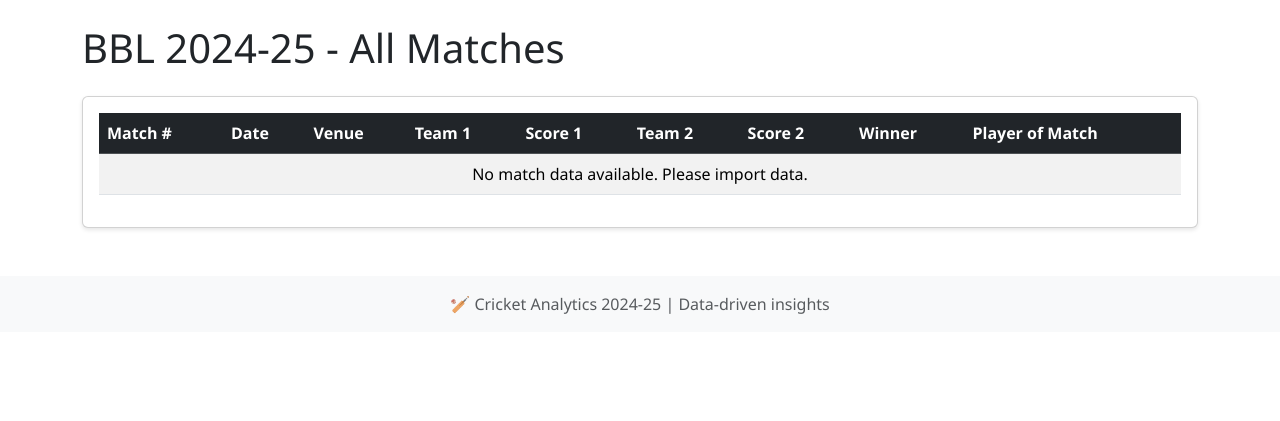
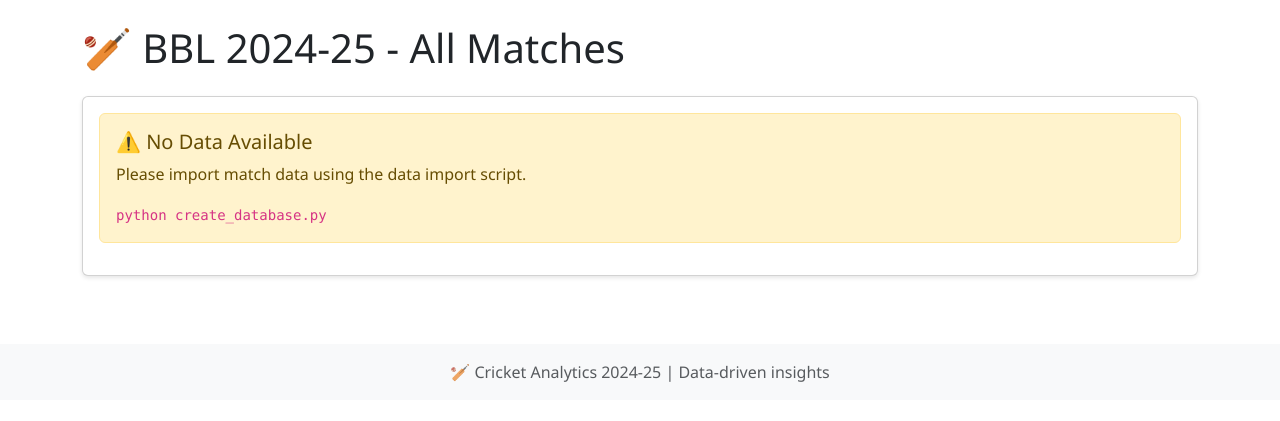
Before and after one commit to rumbleveer-spec/cricket-analytics-website, a Flask app: page /bbl/matches in a window 1280 px wide. Shown: the part 62-483 px from the top of the page. Run offline with Flask 3, Linux system fonts and the light colour scheme; data that the repository does not hold is empty; some libraries are stand-ins or nearby versions.

Commit message:
Add templates/bbl_matches.html

```diff
--- a/templates/bbl_matches.html
+++ b/templates/bbl_matches.html
@@ -3,13 +3,19 @@
 {% block title %}BBL Matches - Cricket Analytics{% endblock %}
 
 {% block content %}
-<h1 class="mb-4">BBL 2024-25 - All Matches</h1>
+<div class="row">
+    <div class="col-12">
+        <h1 class="mb-4">🏏 BBL 2024-25 - All Matches</h1>
+    </div>
+</div>
 
+<div class="row">
+    <div class="col-12">
         <div class="card">
             <div class="card-body">
-        <div class="table-responsive">
-            <table class="table table-striped table-hover" id="matchesTable">
-                <thead class="table-dark">
+                {% if matches %}
+                <table id="matchesTable" class="table table-striped table-hover">
+                    <thead>
                         <tr>
                             <th>Match #</th>
                             <th>Date</th>
@@ -19,11 +25,10 @@
                             <th>Team 2</th>
                             <th>Score 2</th>
                             <th>Winner</th>
-                        <th>Player of Match</th>
+                            <th>Margin</th>
                         </tr>
                     </thead>
                     <tbody>
-                    {% if matches %}
                     {% for match in matches %}
                         <tr>
                             <td>{{ match.match_no }}</td>
@@ -34,19 +39,31 @@
                             <td>{{ match.team2 }}</td>
                             <td>{{ match.score2 }}</td>
                             <td><strong>{{ match.winner }}</strong></td>
-                            <td>{{ match.player_of_match }}</td>
+                            <td>{{ match.margin }}</td>
                         </tr>
                     {% endfor %}
-                    {% else %}
-                        <tr>
-                            <td colspan="9" class="text-center">
-                                No match data available. Please import data.
-                            </td>
-                        </tr>
-                    {% endif %}
                     </tbody>
                 </table>
+                {% else %}
+                <div class="alert alert-warning">
+                    <h5>⚠️ No Data Available</h5>
+                    <p>Please import match data using the data import script.</p>
+                    <code>python create_database.py</code>
+                </div>
+                {% endif %}
+            </div>
         </div>
     </div>
 </div>
 {% endblock %}
+
+{% block scripts %}
+<script>
+$(document).ready(function() {
+    $('#matchesTable').DataTable({
+        pageLength: 25,
+        order: [[0, 'asc']]
+    });
+});
+</script>
+{% endblock %}
```
Lines whose indentation alone changed are shown as unchanged.
